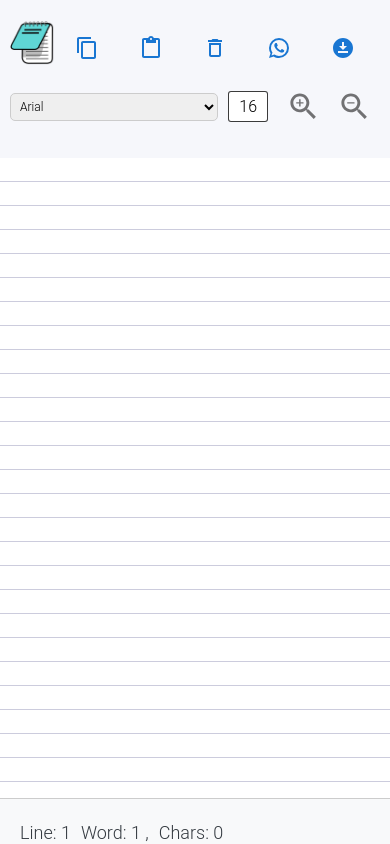
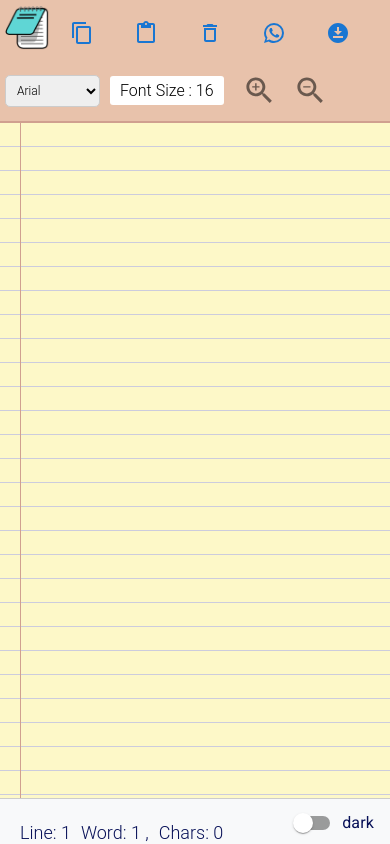
Before and after one commit to abhi9720/text-editor, a React (Create React App) app: page / in a window 390 px wide. Built offline with nearby package versions, Linux system fonts and the light colour scheme.

Commit message:
css update

```diff
--- a/public/index.html
+++ b/public/index.html
@@ -18,7 +18,7 @@
   <link rel="manifest" href="%PUBLIC_URL%/manifest.json" />
   <meta property="og:title" content="Note Pad App" />
   <meta property="og:url" content="https://write-note.netlify.app/" />
-  <meta property="og:description" content="Nte Pad App" />
+  <meta property="og:description" content="Note Pad App" />
   <meta property="og:image" content="./Icon-notepad.png">
   <meta property="og:type" content="website" />
   <!--
@@ -30,7 +30,16 @@
       work correctly both with client-side routing and a non-root public URL.
       Learn how to configure a non-root public URL by running `npm run build`.
     -->
+  <link rel="preconnect" href="https://fonts.googleapis.com">
+  <link rel="preconnect" href="https://fonts.gstatic.com" crossorigin>
   <link href="https://fonts.googleapis.com/css2?family=Roboto&display=swap" rel="stylesheet">
+  <link href="https://fonts.googleapis.com/css2?family=Lato&display=swap" rel="stylesheet">
+
+
+  <link
+    href="https://fonts.googleapis.com/css2?family=Montserrat:wght@100;300;400;500&family=Poppins:wght@100;200;300;400;500;700&display=swap"
+    rel="stylesheet">
+
   <title>Note Pad</title>
 </head>
 
--- a/src/App.css
+++ b/src/App.css
@@ -1,18 +1,15 @@
 * {
   font-family: 'Roboto Light', sans-serif;
-
-
 }
 
 .logo {
   width: 45px;
   height: 45px;
-  margin-right: 0px;
+  margin-right: 50px;
   margin-bottom: 10px;
 }
 
 .text-editor {
-  background-color: #f6f7fb;
   width: 100vw;
   height: 100vh;
   display: flex;
@@ -31,14 +28,11 @@ textarea {
   margin: 0;
   padding-top: 3px;
   padding-left: 50px;
-  background: #fdf8c8;
-  font-family: verdana;
-  font-family: Arial, Helvetica, Sans-serif;
-  font-size: large;
   outline: none;
   border: 0;
   resize: none;
-  color: #212529;
+  color: #081158 !important;
+  font-weight: normal;
 }
 
 
@@ -49,15 +43,25 @@ textarea:focus {
   outline: none;
 }
 
-.notebook-page {
+.notebook-page-white {
   color: black;
-  background-image: -webkit-linear-gradient(90deg, #0012ff 1px, #0012ff 1px), linear-gradient(#fff, #fff 23px, #ccd 23px, #ccd 24px, #fff 24px);
-  background-image: linear-gradient(90deg, #0012ff 1px, #0012ff 1px), linear-gradient(#fff, #fff 23px, #ccd 23px, #ccd 24px, #fff 24px);
+  background-image: -webkit-linear-gradient(90deg, #000cbf 1px, #000cbf 1px), linear-gradient(#fff, #fff 23px, #ccd 23px, #ccd 24px, #fff 24px);
+  background-image: linear-gradient(90deg, #000cbf 1px, #000cbf 1px), linear-gradient(#fff, #fff 23px, #ccd 23px, #ccd 24px, #fff 24px);
   background-size: 3px 100%, 100% 24px;
   background-position: 40px top, left 0px;
   background-repeat: no-repeat, repeat;
   line-height: 24px !important;
   background-attachment: local;
+}
+
+.notebook-page-yellow {
+  background-image: linear-gradient(90deg, #d0a090 1px, #d0a090 1px), linear-gradient(#fdf8c8, #fdf8c8 23px, #ccd 23px, #ccd 24px, #fdf8c8 24px);
+  background-size: 3px 100%, 100% 24px;
+  background-position: 40px top, left 0px;
+  background-repeat: no-repeat, repeat;
+  line-height: 24px !important;
+  background-attachment: local;
+
 }
 
 
@@ -76,7 +80,6 @@ button {
 }
 
 .fontsizedisplay {
-  border: 1px solid rgba(0, 0, 0, 0.769);
   padding: 5px 10px;
   border-radius: 3px;
   margin-right: 10px;
@@ -117,14 +120,22 @@ input[type="number"] {
   input[type="number"] {
     font-size: 12px;
     padding: 5px;
+
   }
 
-  .notebook-page {
-    background-size: 0px 100%, 100% 24px;
-    background-position: 0px top, left 0px;
-    padding-left: 10px;
+  .logo {
+    margin-right: 0px;
   }
 
+  textarea {
+    padding-left: 25px;
+  }
+
+  .notebook-page-white,
+  .notebook-page-yellow {
+    background-size: 1px 100%, 100% 24px;
+    background-position: 20px top, left 0px;
+  }
 
 }
 
@@ -135,12 +146,7 @@ input[type="number"] {
   display: flex;
   align-items: center;
   flex-wrap: wrap;
-
   width: 100%;
-
-
-
-
 }
 
 
@@ -164,12 +170,22 @@ input[type="number"] {
     justify-content: space-evenly;
   }
 
+  .header {
+    padding: 5px 5px 0px 5px;
+    box-sizing: border-box;
+  }
+
   .header select {
-    width: 100%;
+    width: fit-content;
+    padding: 7px;
   }
 
   .fontaction {
     width: 100%;
+  }
+
+  .hidetext {
+    display: none;
   }
 }
 
@@ -182,10 +198,13 @@ input[type="number"] {
 
   border-top: #ccc 1px solid;
   z-index: 1000;
-  color: #343a40 !important;
+  color: #081158 !important;
 
   background-color: #f8f9fa !important;
   padding: 5px 20px;
+  display: flex;
+  justify-content: space-between;
+
 }
 
 .counts p {
@@ -199,3 +218,7 @@ input[type="number"] {
   display: flex;
   justify-content: flex-start;
 }
+
+.hidetext {
+  margin-left: 5px;
+}
--- a/src/App.js
+++ b/src/App.js
@@ -9,7 +9,7 @@ import WhatsAppIcon from '@mui/icons-material/WhatsApp';
 import ContentPasteIcon from '@mui/icons-material/ContentPaste';
 import DeleteOutlineIcon from '@mui/icons-material/DeleteOutline';
 import ContentCopyIcon from '@mui/icons-material/ContentCopy';
-import { Button } from '@mui/material';
+import { Button, FormControlLabel, FormGroup, Switch } from '@mui/material';
 const TextEditor = () => {
   const [text, setText] = useState('');
   const [font, setFont] = useState('Arial');
@@ -17,6 +17,7 @@ const TextEditor = () => {
   const [wordCount, setWordCount] = useState(0);
   const [letterCount, setLetterCount] = useState(0);
   const [lineCount, setLineCount] = useState(0);
+  const [isWhite, setIsWhite] = useState(false);
 
   useEffect(() => {
     const countWords = () => {
@@ -40,9 +41,17 @@ const TextEditor = () => {
 
   useEffect(() => {
     const savedText = localStorage.getItem('text');
-    if (savedText) {
-      setText(savedText);
-    }
+    const screenmode = JSON.parse(localStorage.getItem("screenmode"));
+    const userfontsize = localStorage.getItem("userfontsize");
+    const userfontfamily = localStorage.getItem("userfontfamily");
+
+
+
+    setText(savedText || '');
+    setFontSize(userfontsize ? parseInt(userfontsize) : 16)
+    setFont(userfontfamily || 'Arial')
+    setIsWhite(screenmode);
+
   }, []);
 
 
@@ -67,7 +76,9 @@ const TextEditor = () => {
   }
 
   const handleFontChange = (e) => {
+
     setFont(e.target.value);
+    localStorage.setItem("userfontfamily", e.target.value);
   }
 
 
@@ -82,25 +93,44 @@ const TextEditor = () => {
 
   const incrementFontSize = () => {
     setFontSize(Math.min(fontSize + 1, 24));
+    localStorage.setItem("userfontsize", Math.min(fontSize + 1, 24))
   }
   const decrementFontSize = () => {
     setFontSize(Math.max(fontSize - 1, 12));
+    localStorage.setItem("userfontsize", Math.max(fontSize - 1, 12))
   }
   const handleClear = () => {
     setText('');
   }
   return (
-    <div className="text-editor">
-      <div className="header">
+    <div className="text-editor"
+      style={{ backgroundColor: `#${isWhite ? 'd9e3ffc7' : 'dca380a8'}` }}
+    >
+      <div className="header"
+        style={{ borderBottom: `2px solid #${isWhite ? '0012ff' : 'd0a090'}` }}>
 
         <div className='actiontbtn'>
 
           <img src="../Icon-notepad.png" alt="Logo" className="logo" />
-          <Button onClick={handleCopy} tile="Copy"><ContentCopyIcon /> </Button>
-          <Button onClick={handlePaste} title="Paste"><ContentPasteIcon /> </Button>
-          <Button onClick={handleClear} title="Clear Screen"><DeleteOutlineIcon /> </Button>
-          <Button onClick={handleShare} title="Share on WhatsApp"> <WhatsAppIcon /> </Button>
-          <Button onClick={handleDownload} title="Download file"><DownloadForOfflineIcon /> </Button>
+          <Button onClick={handleCopy} tile="Copy">
+            <ContentCopyIcon />
+            <label className='hidetext' htmlFor="Copy Icon"> Copy</label>
+          </Button>
+          <Button onClick={handlePaste} title="Paste"><ContentPasteIcon />
+            <label className='hidetext' htmlFor="Paste Icon"> Paste</label>
+          </Button>
+          <Button onClick={handleClear} title="Clear Screen">
+            <DeleteOutlineIcon />
+            <label className='hidetext' htmlFor="Clear Icon"> Clear</label>
+          </Button>
+          <Button onClick={handleShare} title="Share on WhatsApp">
+            <WhatsAppIcon />
+            <label className='hidetext' htmlFor="Share Icon"> Share</label>
+          </Button>
+          <Button onClick={handleDownload} title="Download file">
+            <DownloadForOfflineIcon />
+            <label className='hidetext' htmlFor="Download Icon"> Download</label>
+          </Button>
 
         </div>
         <div className='fontaction'>
@@ -112,10 +142,14 @@ const TextEditor = () => {
             <option value="Tahoma">Tahoma</option>
             <option value="sans-serif">sans-serif</option>
             <option value="cursive">cursive</option>
+            <option value="Lato">Lato</option>
+            <option value="Montserrat">Montserrat</option>
+            <option value="Poppins">Poppins</option>
           </select>
 
           <p className='fontsizedisplay'>
-            {fontSize}
+            Font Size :
+            {` ${fontSize}`}
           </p>
           <IconButton onClick={incrementFontSize} title="incrementFontSize" aria-label="incrementFontSize">
             <ZoomInIcon fontSize="large" />
@@ -127,15 +161,28 @@ const TextEditor = () => {
 
         </div>
       </div>
-      <textarea className="notebook-page" value={text} onChange={e => {
+      <textarea className={isWhite ? 'notebook-page-white' : 'notebook-page-yellow'} value={text} onChange={e => {
         setText(e.target.value);
         localStorage.setItem('text', e.target.value);
       }} style={{ fontFamily: font, fontSize: `${fontSize}px` }} />
 
       <div className='counts'>
-        <p className="line-count">Line: {lineCount}</p>
-        <p className="word-count">Word: {wordCount} ,</p>
-        <p className="letter-count">Chars: {letterCount}</p>
+        <div>
+          <p className="line-count">Line: {lineCount}</p>
+          <p className="word-count">Word: {wordCount} ,</p>
+          <p className="letter-count">Chars: {letterCount}</p>
+        </div>
+        <FormGroup style={{ marginRight: '20px' }}>
+          <FormControlLabel control={<Switch
+            checked={isWhite}
+            onChange={e => {
+              localStorage.setItem("screenmode", JSON.stringify(!isWhite));
+              setIsWhite(!isWhite)
+            }}
+            inputProps={{ 'aria-label': 'controlled' }}
+          />} label={isWhite ? "light" : "dark"} />
+
+        </FormGroup>
       </div>
 
     </div>
```
